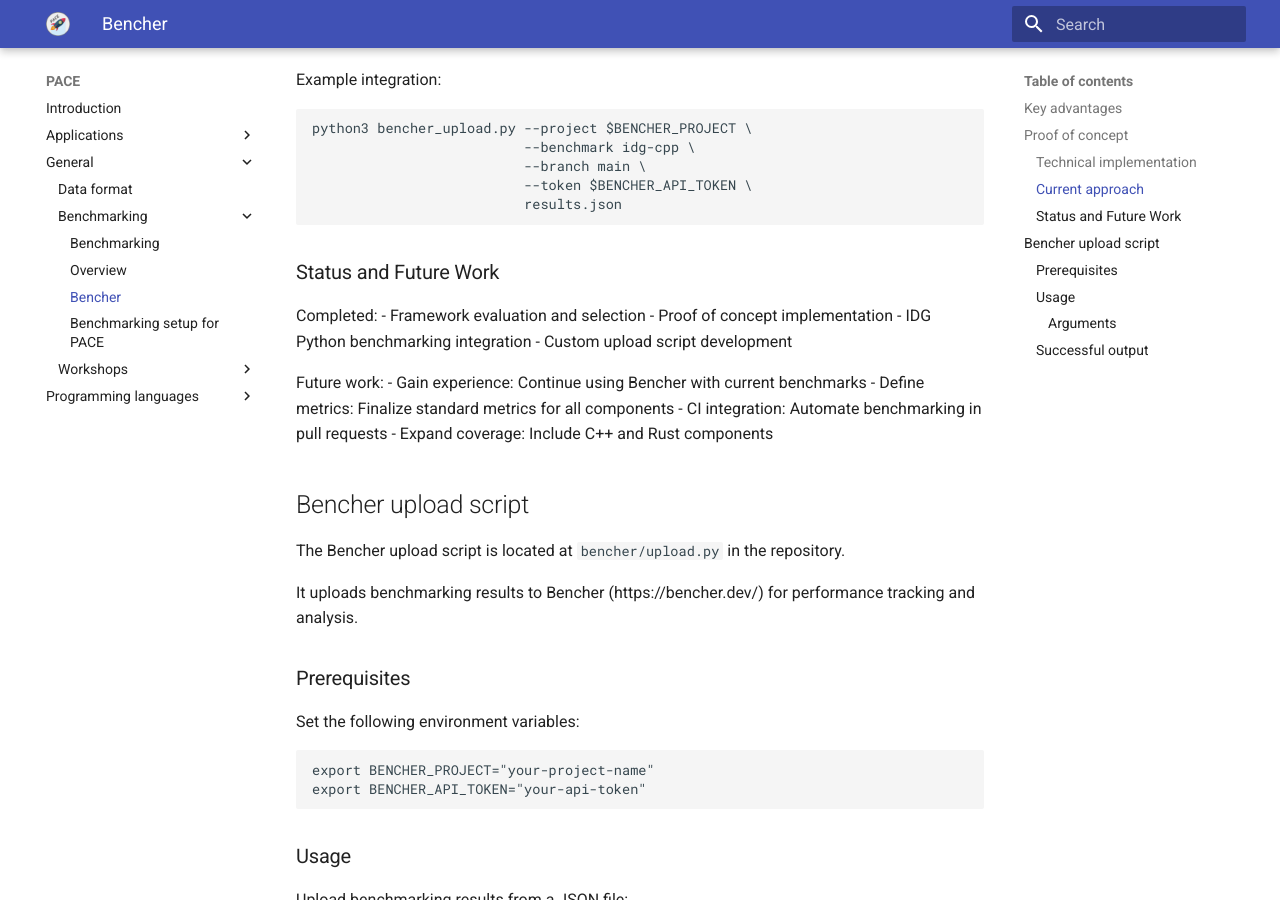
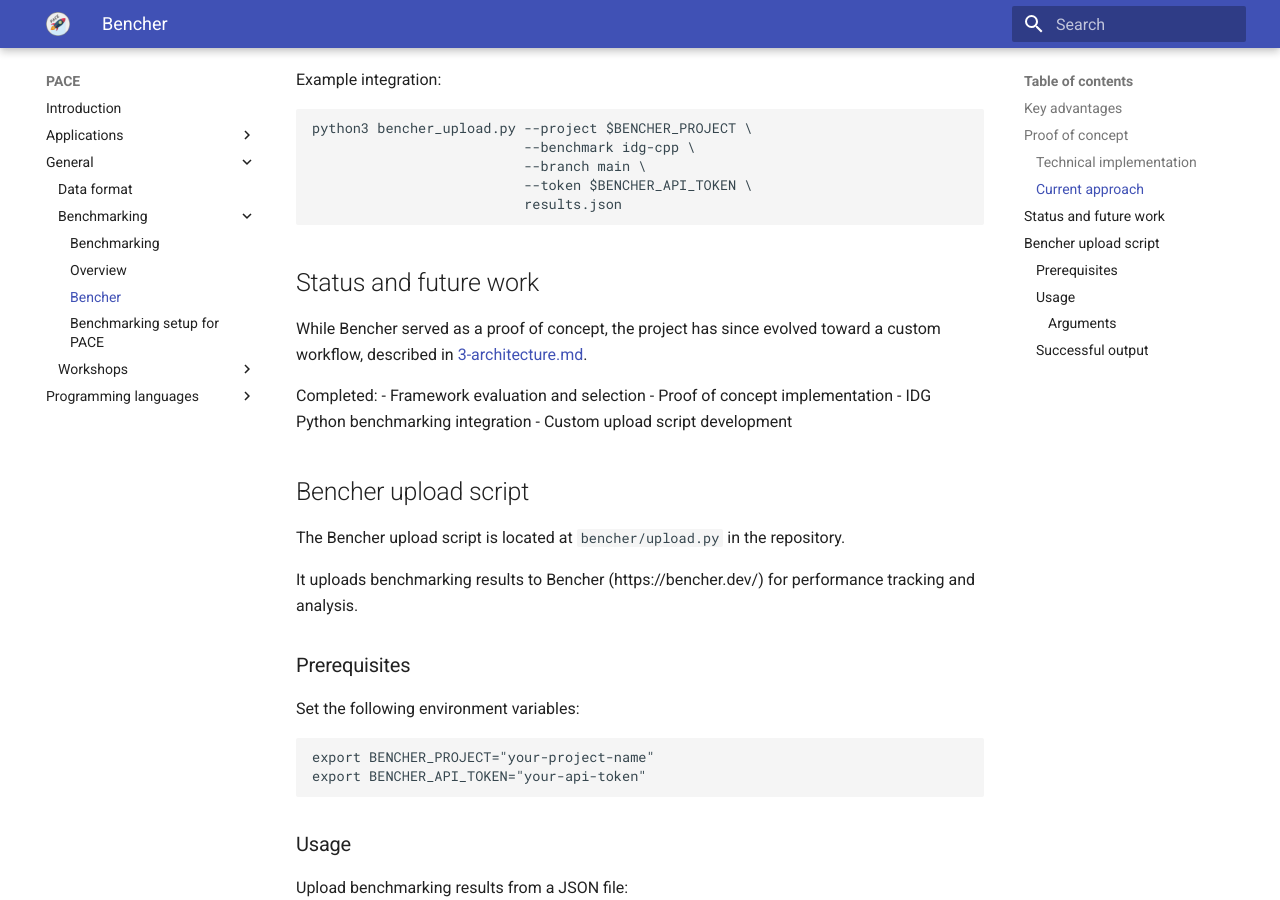
Before and after one commit to astron-rd/PACE, an MkDocs documentation site: the page built from docs/general/benchmarking/2-bencher.md, in a window 1280 px wide and 900 px high, scrolled down 1367 px. Built offline with MkDocs 1.6.1 and Material for MkDocs 9.7.7, drawn with Linux system fonts in a browser that asks for light colours; nearby versions of some CDN libraries.

Commit message:
Update bencher doc on status and future work

````diff
--- a/docs/general/benchmarking/2-bencher.md
+++ b/docs/general/benchmarking/2-bencher.md
@@ -55,7 +55,9 @@
                           results.json
 ```
 
-### Status and Future Work
+## Status and future work
+
+While Bencher served as a proof of concept, the project has since evolved toward a custom workflow, described in [3-architecture.md](3-architecture.md).
 
 Completed:
 - Framework evaluation and selection
@@ -63,11 +65,6 @@
 - IDG Python benchmarking integration
 - Custom upload script development
 
-Future work:
-- Gain experience: Continue using Bencher with current benchmarks
-- Define metrics: Finalize standard metrics for all components
-- CI integration: Automate benchmarking in pull requests
-- Expand coverage: Include C++ and Rust components
 
 ## Bencher upload script
 
````
